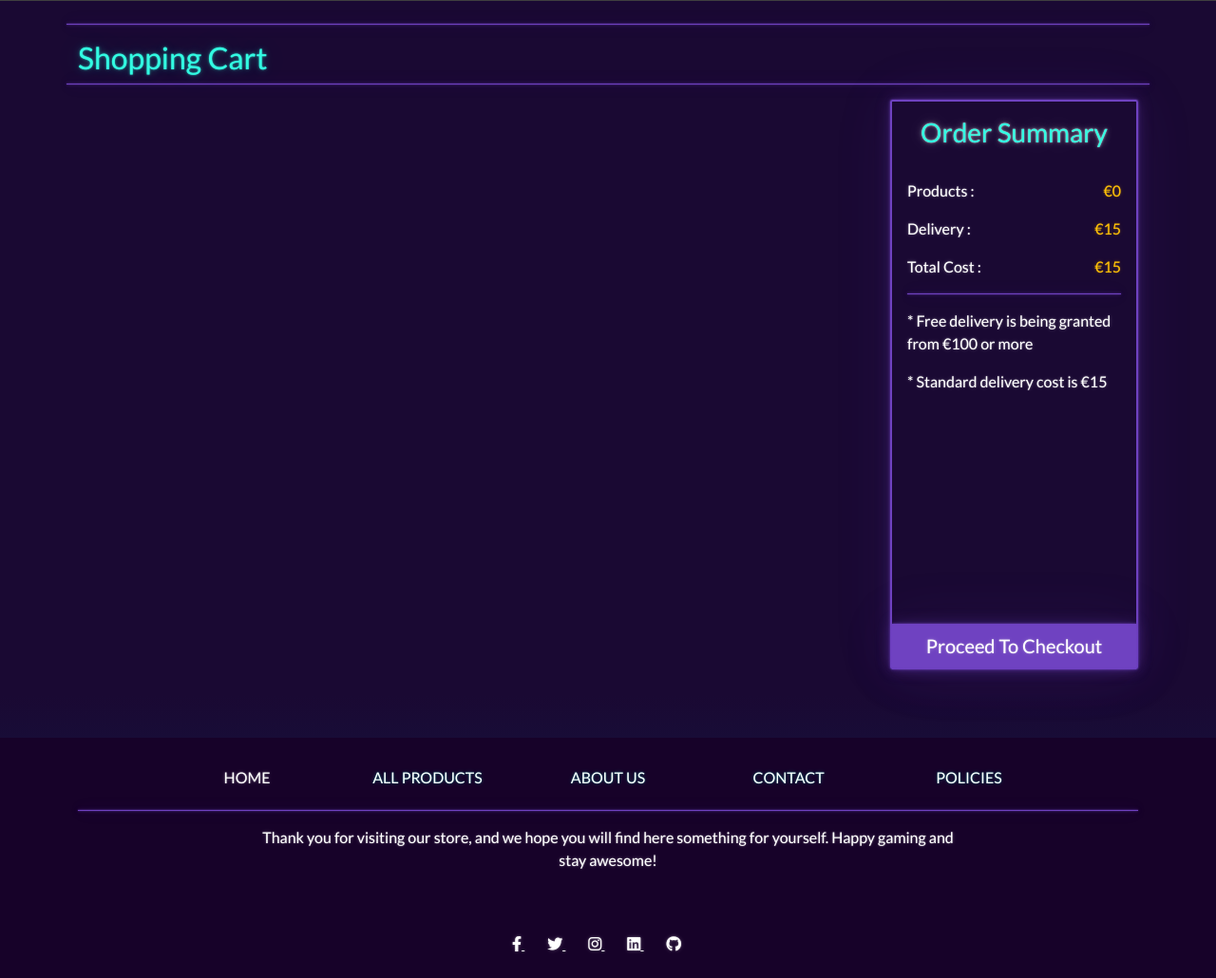
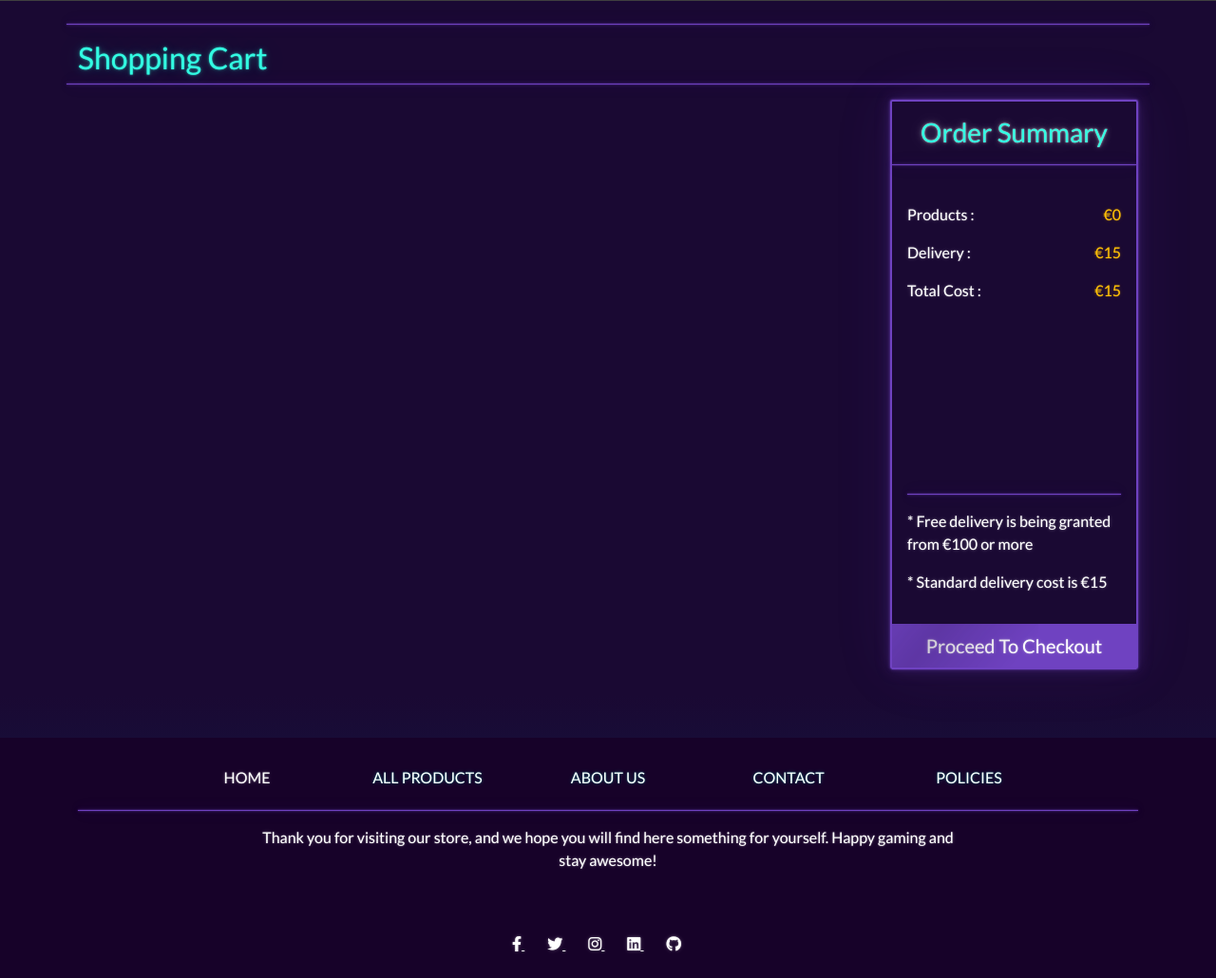
Before and after one commit to mich1991/NerdShop, a Django app: page /cart/ in a window 1280 px wide. Shown: the part 455-1485 px from the top of the page at 95% size. Run offline with Django 4.2, Linux system fonts and the light colour scheme; some libraries are stand-ins or nearby versions; grey boxes are pictures that could not be loaded.

Commit message:
Align summary items

```diff
--- a/cart/templates/cart/cart.html
+++ b/cart/templates/cart/cart.html
@@ -31,14 +31,19 @@
             </div>
             <div class="col-lg-3">
                 <div class="card border-1 border-primary">
-                    <div class="card-title"><h3 class="text-center mt-3">Order Summary</h3></div>
-                    <div class="card-body d-flex flex-column align-content-between">
+                    <div class="card-title">
+                        <h3 class="text-center mt-3">Order Summary</h3>
+                        <hr>
+                    </div>
+                    <div class="card-body d-flex flex-column align-content-between justify-content-between">
+                        <div>
                             <div class="d-flex justify-content-between mb-3"><span>Products : </span><span
                                     class="text-warning">€{{ total }}</span></div>
                             <div class="d-flex justify-content-between mb-3"><span>Delivery : </span><span
                                     class="text-warning">€{{ delivery }}</span></div>
                             <div class="d-flex justify-content-between"><span>Total Cost : </span><span
                                     class="text-warning">€{{ grand_total }}</span>
+                            </div>
                         </div>
                         <div>
                             <hr>
@@ -47,7 +52,8 @@
                         </div>
                     </div>
                     <div>
-                        <a href="{% url 'home' %}" class="btn-lg btn btn-primary w-100 rounded-0">Proceed To Checkout</a>
+                        <a href="{% url 'home' %}" class="btn-lg btn btn-primary w-100 rounded-0 placeholder-wave">Proceed To
+                            Checkout</a>
                     </div>
                 </div>
             </div>
```
Lines whose indentation alone changed are shown as unchanged.
